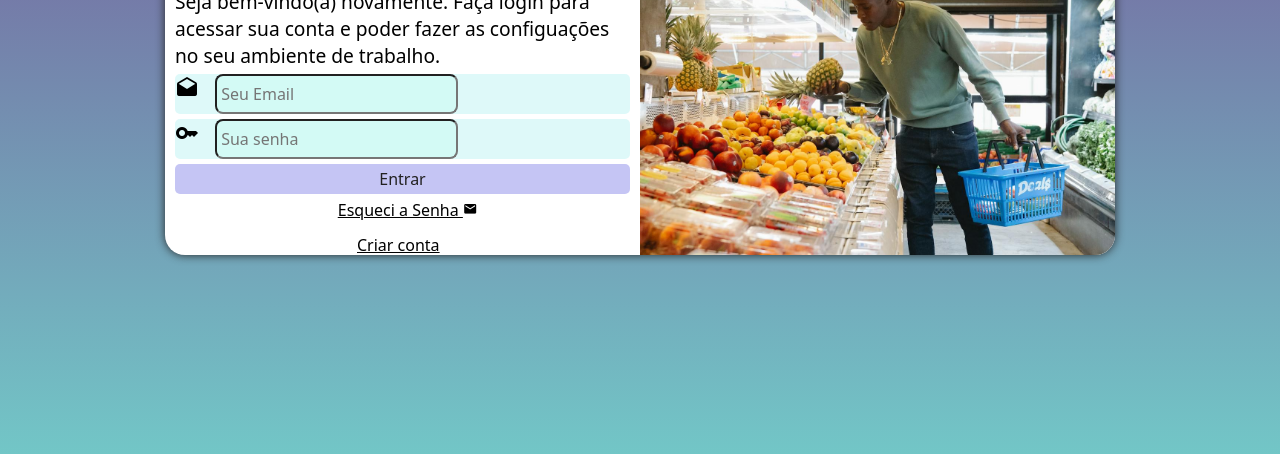
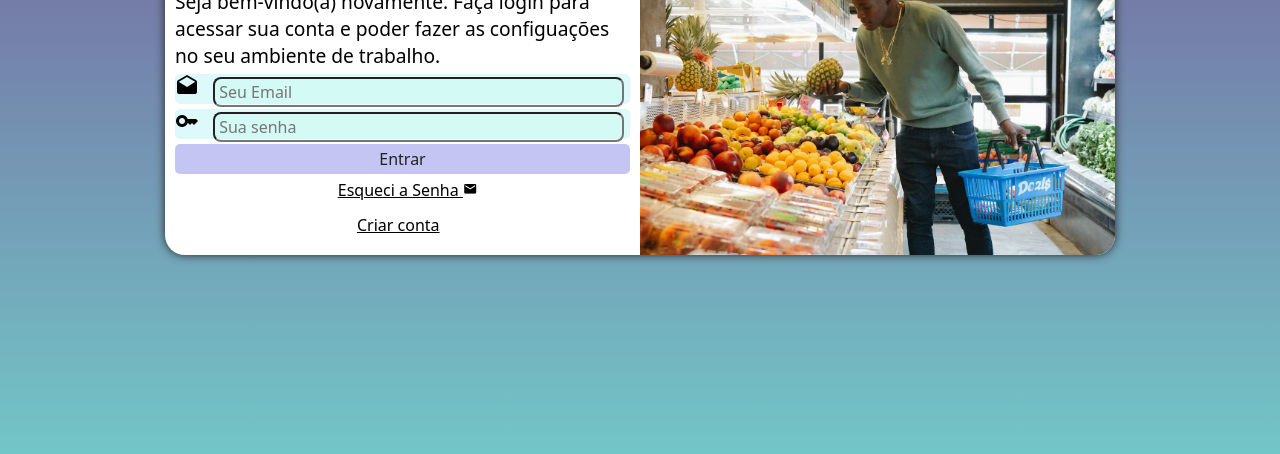
Before and after one commit to Diegoramonn/projeto-login, a plain HTML site: page index.html in a window 1280 px wide. Shown: the part 310-764 px from the top of the page. Drawn offline with Linux system fonts and the light colour scheme.

Commit message:
atualizei

```diff
--- a/estilos/style.css
+++ b/estilos/style.css
@@ -57,11 +57,11 @@ div#formulario > p {
     font-size: 0.8em;
 
 }
-form > div.campo{
+form > div.campo {
     background-color: rgba(18, 212, 212, 0.137);
     display: block;
-    width: 100%;
-    height: 40px;
+    width: auto;
+    height: 30px;
     border-radius: 5px;
     margin: 5px 0px;
 
@@ -75,16 +75,16 @@ div.campo > i {
     color: white;
     font-size: 3em;
     width: 100%;
-    padding: 5px;
+    padding: 10px;
 }
 div.campo > input {
     background-color: rgba(127, 255, 212, 0.116);
     font-size: 1em;
-    width: calc(100%- 44px);
+    width: calc(100% - 44px);
     height: 100%;
     border-radius: 8px;
     padding: 4px;
-    transform: translate(+12px);
+    transform: translate(+10px);
 
 }
 div.campo > input:focus-within {
```
